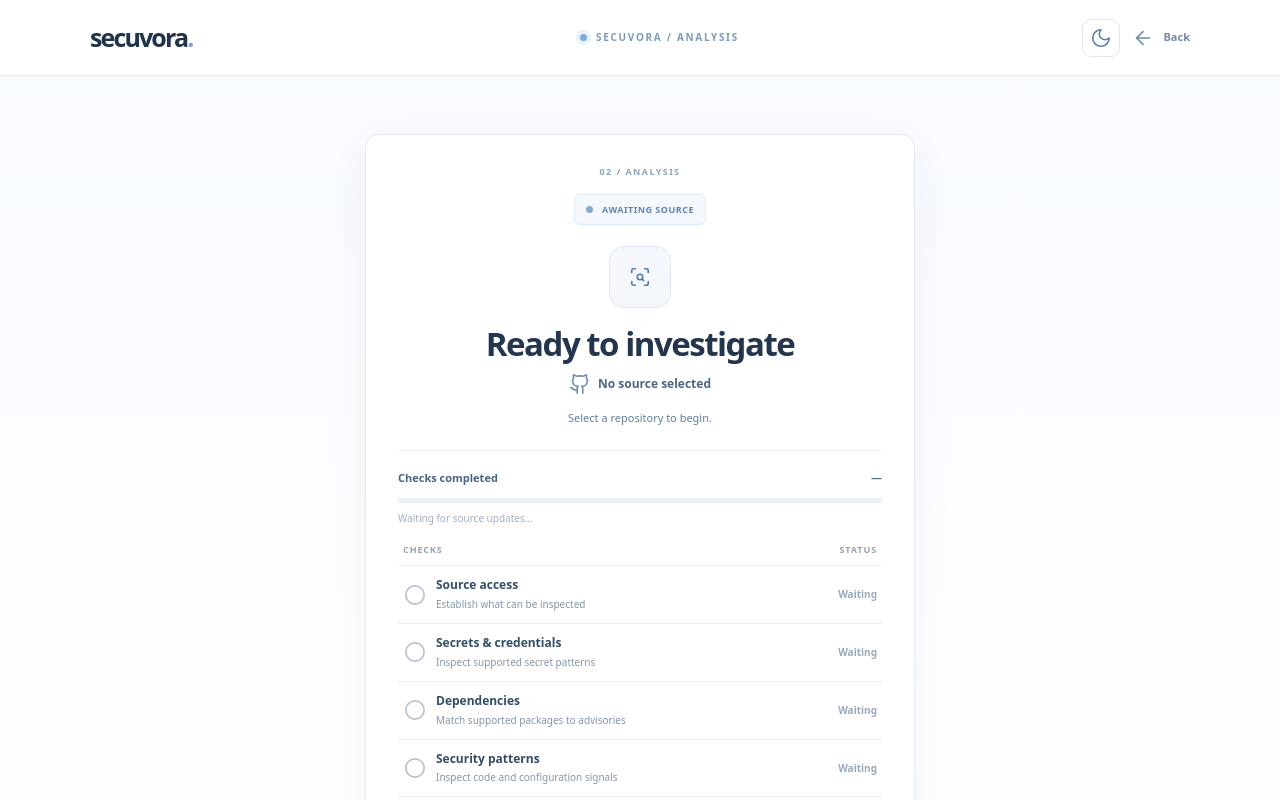
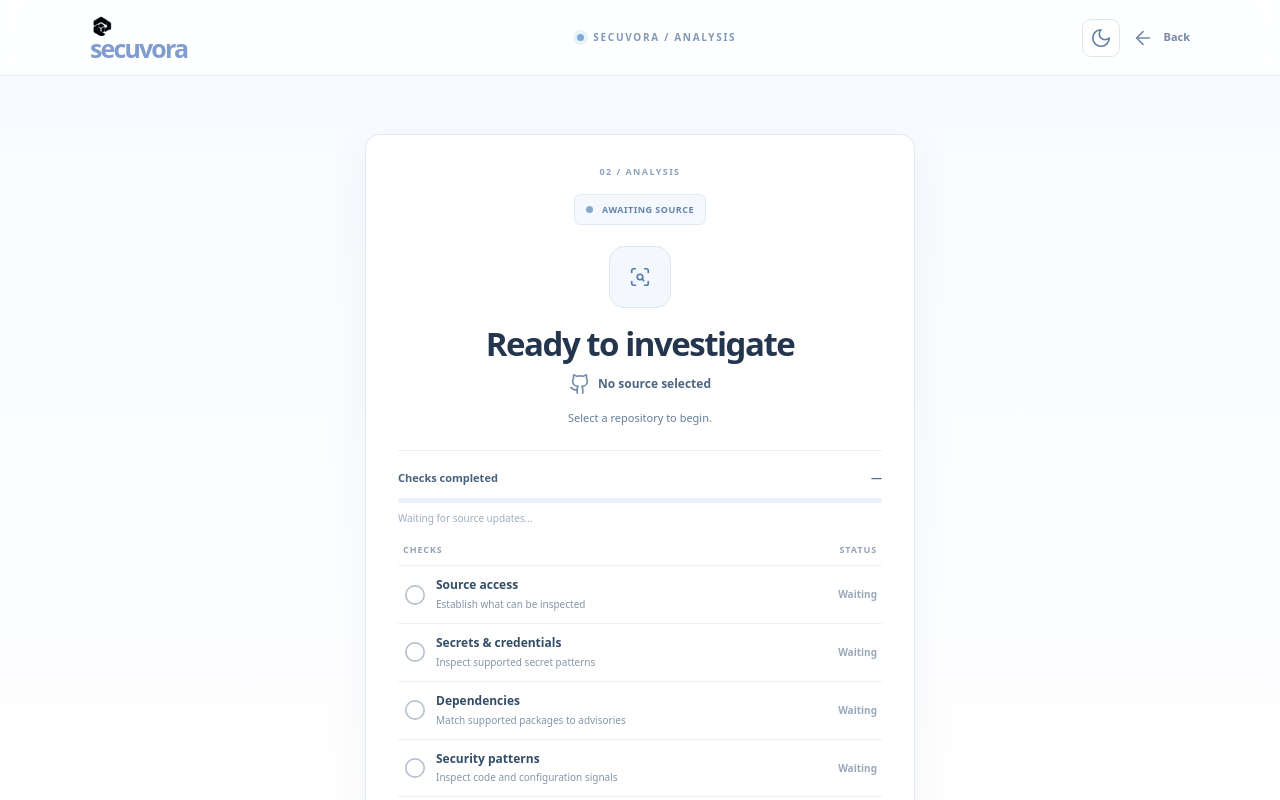
Before and after one commit to helloskyorigin/Safe-sure, a Next.js app: page /assess/scanning in a window 1280 px wide. Shown: the top 800 px of the page. Built offline with nearby package versions, Linux system fonts and the light colour scheme.

Commit message:
Use Secuvora brand on scanning screen

```diff
--- a/components/ScanningConsole.tsx
+++ b/components/ScanningConsole.tsx
@@ -11,6 +11,7 @@ import {
 } from "lucide-react";
 import { isAssessmentReport } from "@/lib/report-contract";
 import ThemeToggle from "@/components/ThemeToggle";
+import Brand from "@/components/Brand";
 import { savePublicReport } from "@/lib/browser-report-history";
 import {
   CHECKS, isAssessmentSnapshot,
@@ -289,7 +290,7 @@ export default function ScanningConsole() {
       <a href="#scan-main" className="skip-link">Skip to analysis</a>
       <header className="scan-nav">
         <div className="scan-container scan-nav-inner">
-          <Link href="/" className="brand" aria-label="Secuvora home">secuvora<span>.</span></Link>
+          <Brand />
           <span className="scan-nav-center"><span/> SECUVORA / ANALYSIS</span>
           <div className="scan-nav-actions"><ThemeToggle/><Link href="/assess" className="scan-nav-return"><ArrowLeft size={16}/> Back</Link></div>
         </div>
```
